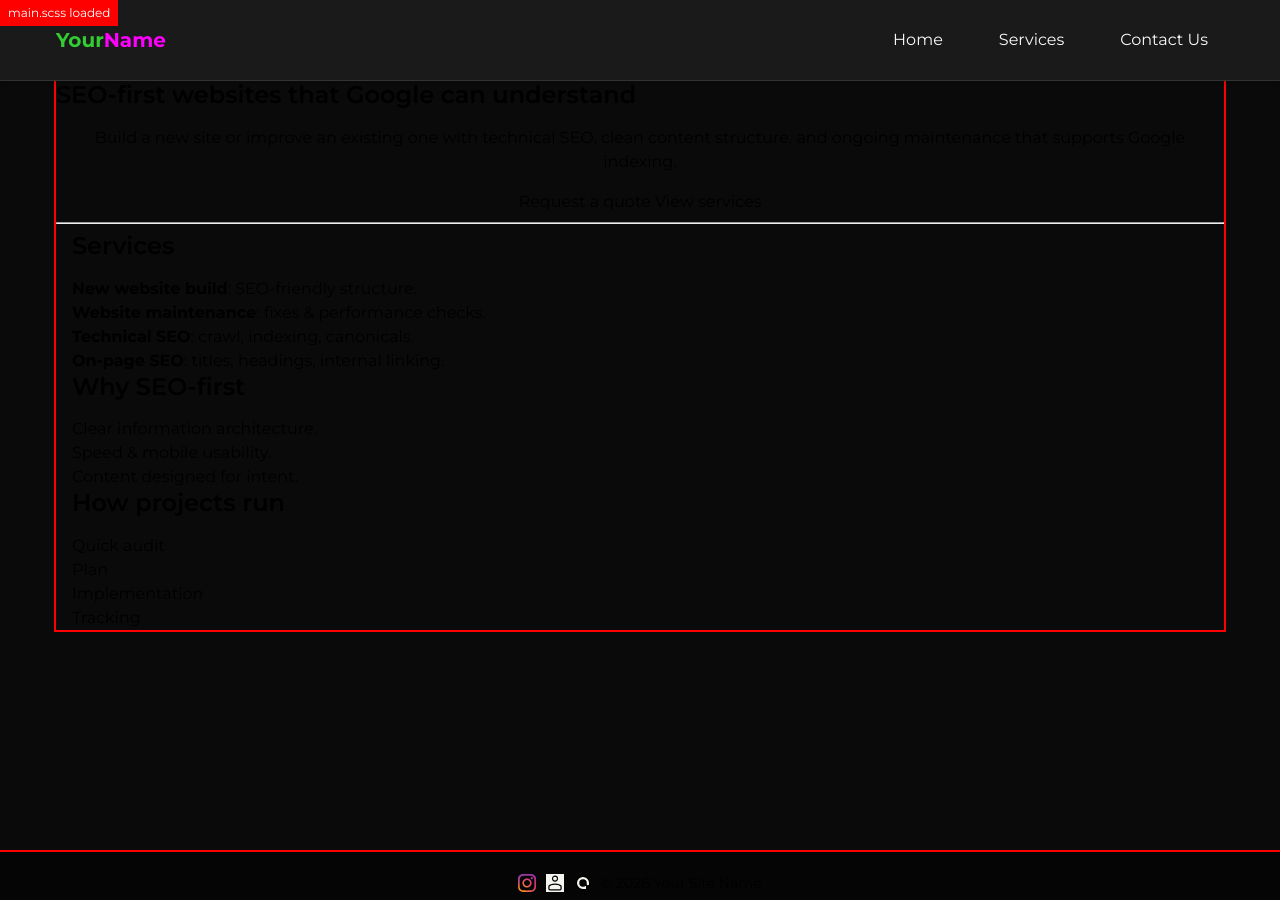
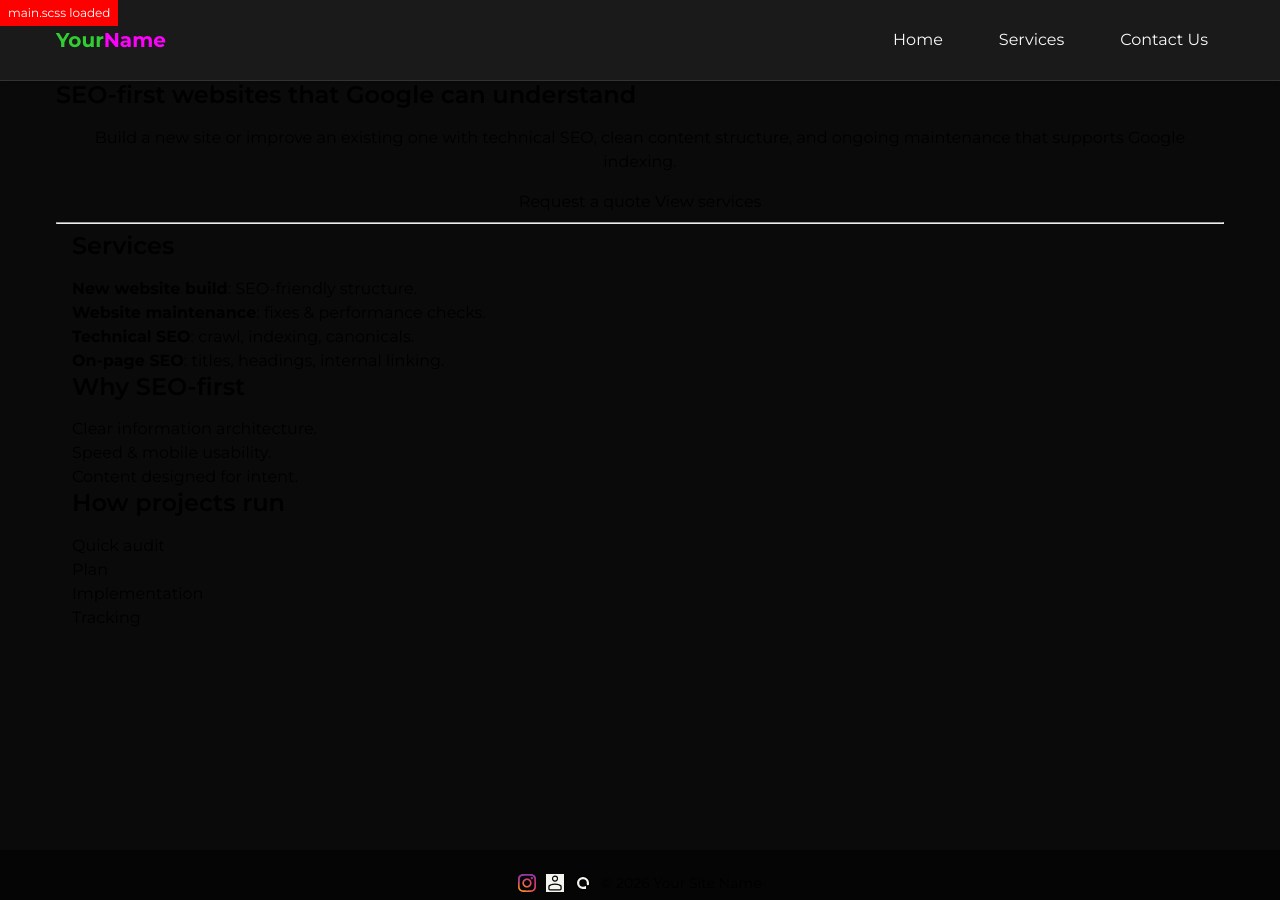
Before and after one commit to m33lucky-benny/test, a Jekyll site: the page built from index.md, in a window 1280 px wide. Built offline with Jekyll 4.4.1, drawn with Linux system fonts in a browser that asks for light colours.

Commit message:
Update _layout.scss

```diff
--- a/_sass/base/_layout.scss
+++ b/_sass/base/_layout.scss
@@ -55,9 +55,6 @@
   }
 }
 
-main {
-  outline: 2px solid red;
-}
 
 // .section {
 //   margin: 4rem 0;             /* consistent vertical rhythm */
```
